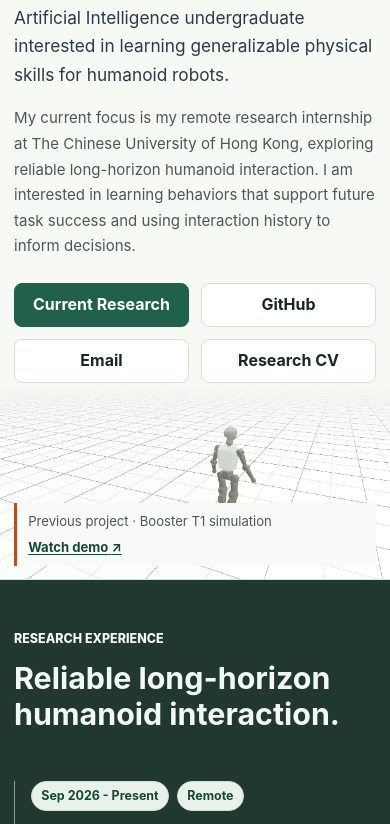
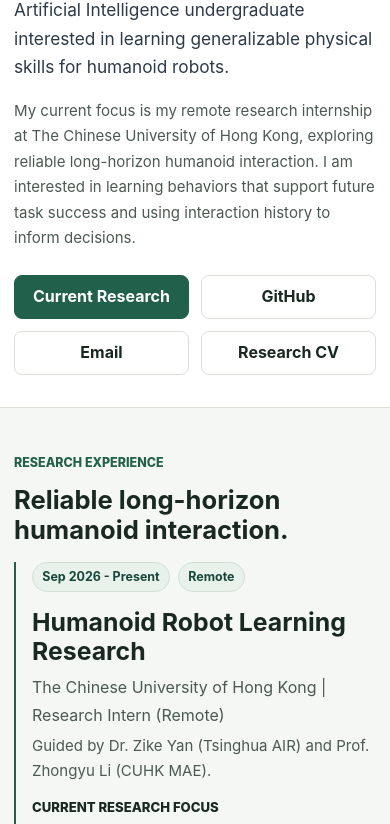
Before and after one commit to srontover/srontover.github.io, a plain HTML site: page index.html in a window 390 px wide. Shown: the part 247-1071 px from the top of the page. Drawn offline with Linux system fonts and the light colour scheme.

Commit message:
Refine homepage as an academic profile

```diff
--- a/index.html
+++ b/index.html
@@ -6,7 +6,7 @@
     <meta name="description" content="Xuehao Xu's academic portfolio in artificial intelligence, humanoid robot learning, reinforcement learning, and robotics engineering.">
     <title>Xuehao Xu | Generalizable Humanoid Robot Skills</title>
     <link rel="icon" href="favicon.svg" type="image/svg+xml">
-    <link rel="stylesheet" href="styles.css?v=20261118-2">
+    <link rel="stylesheet" href="styles.css?v=20261118-3">
   </head>
   <body>
     <header class="site-header">
@@ -35,10 +35,7 @@
 
     <main id="home">
       <section class="hero section">
-        <div class="hero-visual" aria-hidden="true">
-          <img src="assets/booster-t1.jpg" alt="" width="1633" height="919" fetchpriority="high">
-        </div>
-        <div class="container hero-grid">
+        <div class="container">
           <div class="hero-copy">
             <p class="eyebrow" data-i18n="heroEyebrow">Academic Portfolio | Robotics & AI</p>
             <h1>Xuehao Xu <span lang="zh-CN">&#24464;&#23398;&#39074;</span></h1>
@@ -53,10 +50,6 @@
             </div>
           </div>
 
-          <div class="hero-caption">
-            <span data-i18n="heroDemoLabel">Previous project · Booster T1 simulation</span>
-            <a href="https://www.bilibili.com/video/BV1hbgn6gE2H/" target="_blank" rel="noopener noreferrer"><span data-i18n="heroDemo">Watch demo</span> <span aria-hidden="true">&#8599;</span></a>
-          </div>
         </div>
       </section>
 
@@ -153,9 +146,18 @@
           </div>
           <div class="project-grid">
             <article class="project-card featured">
-              <div class="project-meta"><span data-i18n="tagHumanoidRl">Humanoid RL</span><span>MuJoCo</span><span>MJLab</span><span>Warp</span></div>
-              <h3 data-i18n="project1Title">Learning Dynamic Skills for Humanoid Robots via Reinforcement Learning</h3>
-              <p data-i18n="project1Text">Implemented and modified reinforcement-learning environments for T1 humanoid locomotion and contact-rich kicking tasks using MuJoCo/MJLab/Warp simulation workflows.</p>
+              <div class="project-overview">
+                <figure class="project-media">
+                  <img src="assets/booster-t1.jpg" alt="" width="1633" height="919" loading="lazy">
+                  <figcaption data-i18n="heroDemoLabel">Previous project · Booster T1 simulation</figcaption>
+                  <a class="text-link" href="https://www.bilibili.com/video/BV1hbgn6gE2H/" target="_blank" rel="noopener noreferrer"><span data-i18n="heroDemo">Watch demo</span> <span aria-hidden="true">&#8599;</span></a>
+                </figure>
+                <div>
+                  <div class="project-meta"><span data-i18n="tagHumanoidRl">Humanoid RL</span><span>MuJoCo</span><span>MJLab</span><span>Warp</span></div>
+                  <h3 data-i18n="project1Title">Learning Dynamic Skills for Humanoid Robots via Reinforcement Learning</h3>
+                  <p data-i18n="project1Text">Implemented and modified reinforcement-learning environments for T1 humanoid locomotion and contact-rich kicking tasks using MuJoCo/MJLab/Warp simulation workflows.</p>
+                </div>
+              </div>
               <div class="project-detail-grid">
                 <div>
                   <h4 data-i18n="problemGoal">Problem / Goal</h4><p data-i18n="project1Goal">Build a task and training workflow that connects locomotion stability, contact timing, ball interaction, and target-oriented control.</p>
--- a/styles.css
+++ b/styles.css
@@ -1,5 +1,5 @@
 :root {
-  --color-bg: #f9faf7;
+  --color-bg: #fff;
   --color-surface: #ffffff;
   --color-surface-soft: #eff3ec;
   --color-text: #192821;
@@ -23,7 +23,7 @@
   --space-6: 2rem;
   --space-7: 3rem;
   --space-8: 4.5rem;
-  --container: 1200px;
+  --container: 1040px;
   --header-height: 72px;
 }
 
@@ -287,65 +287,55 @@ li {
 }
 
 .hero {
-  position: relative;
-  isolation: isolate;
-  background: #f7f9f5;
-  border-bottom: 1px solid var(--color-border);
-  padding: 5.25rem 0 1.5rem;
-}
-
-.hero-grid {
-  display: grid;
-  grid-template-columns: minmax(0, 1fr);
-  gap: 3.5rem;
-}
-
-.hero-visual {
-  position: absolute;
-  z-index: -1;
-  inset: 0 0 0 32%;
-  overflow: hidden;
-}
-
-.hero-visual img {
-  width: 100%;
-  height: 100%;
-  object-fit: cover;
-  object-position: 54% 62%;
-  transform: scale(1.28);
-  transform-origin: 30% 57%;
-  display: block;
-}
-
-.hero-visual::after {
-  content: "";
-  position: absolute;
-  inset: 0;
-  background: linear-gradient(90deg, #f7f9f5, rgba(247, 249, 245, .94) 15%, transparent 46%);
-}
-
-.hero-caption {
-  justify-self: end;
-  display: flex;
-  flex-wrap: wrap;
-  gap: .25rem 1rem;
-  align-items: center;
-  padding: .45rem .7rem;
-  border-left: 3px solid var(--color-signal);
-  background: var(--color-bg);
-  color: var(--color-muted);
-  font-size: .82rem;
-}
-
-.hero-caption a {
-  color: var(--color-accent-strong);
-  font-weight: 720;
-  text-decoration: underline;
-  text-underline-offset: .18em;
+  padding: 4rem 0 3.25rem;
 }
 
 .hero-copy {
-  max-width: 33rem;
+  max-width: 46rem;
+}
+
+.hero h1 {
+  font-family: Georgia, "Times New Roman", "Songti SC", serif;
+  font-size: 4.4rem;
+  font-weight: 600;
+}
+
+.hero h1 span {
+  display: inline-block;
+  margin: 0 0 0 .35em;
+  font-size: 1.55rem;
+}
+
+.project-overview {
+  display: grid;
+  grid-template-columns: minmax(0, 15rem) minmax(0, 1fr);
+  align-items: start;
+  gap: var(--space-5);
+}
+
+.project-media {
+  margin: 0;
+}
+
+.project-media img {
+  display: block;
+  width: 100%;
+  height: auto;
+  aspect-ratio: 4 / 3;
+  object-fit: cover;
+  object-position: 52% center;
+  border: 1px solid var(--color-border);
+  border-radius: var(--radius-sm);
+}
+
+.project-media figcaption {
+  margin-top: .45rem;
+  color: var(--color-muted);
+  font-size: .85rem;
+}
+
+.project-media .text-link {
+  margin-top: .35rem;
 }
 
 .hero-copy .eyebrow {
@@ -800,34 +790,33 @@ li {
 }
 
 #experience {
-  background: #20382f;
-  color: #f4f8f3;
+  background: #f4f7f4;
+  border-block: 1px solid var(--color-border);
+  padding-block: 2.75rem;
 }
 
-#experience h2,
-#experience .section-kicker {
-  color: inherit;
+#experience .two-column {
+  grid-template-columns: minmax(0, 15rem) minmax(0, 1fr);
+  gap: var(--space-6);
+}
+
+#experience h2 {
+  font-size: 1.6rem;
 }
 
 .research-experience-card {
   background: transparent;
-  color: inherit;
   border: 0;
-  border-left: 1px solid #83a093;
+  border-left: 2px solid var(--color-accent);
   border-radius: 0;
   box-shadow: none;
   padding: 0 0 0 var(--space-5);
 }
 
-.research-experience-card :is(h3, h4, p),
-.research-experience-card .advisor-line {
-  color: inherit;
-}
-
 .research-experience-card:hover {
   box-shadow: none;
   transform: none;
-  border-color: #83a093;
+  border-color: var(--color-accent);
 }
 
 #about .hero-panel {
@@ -917,36 +906,18 @@ li {
     margin-left: auto;
   }
 
-  .hero-grid,
   .two-column,
   .contact-card {
     grid-template-columns: 1fr;
   }
 
   .hero {
-    padding: 2.5rem 0 1rem;
+    padding: 2.5rem 0;
   }
 
-  .hero-grid {
-    gap: 0;
-  }
-
-  .hero-visual {
-    inset: auto 0 0;
-    height: 12rem;
-  }
-
-  .hero-visual img {
-    object-position: center 68%;
-    transform-origin: 23% 67%;
-  }
-
-  .hero-visual::after {
-    background: linear-gradient(#f7f9f5, transparent 35%);
-  }
-
-  .hero-caption {
-    margin-top: 8rem;
+  #experience .two-column {
+    grid-template-columns: 1fr;
+    gap: var(--space-4);
   }
 
   h1 {
@@ -985,7 +956,7 @@ li {
   }
 
   .hero {
-    padding: 2rem 0 .8rem;
+    padding: 2rem 0;
   }
 
   .contact-actions {
@@ -1017,9 +988,21 @@ li {
     font-size: .94rem;
   }
 
-  .hero-caption {
-    margin-top: 7.5rem;
-    justify-self: stretch;
+  .hero h1 {
+    font-size: 3rem;
+  }
+
+  .hero h1 span {
+    display: block;
+    margin: .25rem 0 0;
+  }
+
+  .project-overview {
+    grid-template-columns: minmax(0, 1fr);
+  }
+
+  .project-media {
+    max-width: 21rem;
   }
 
   .project-grid {
```
